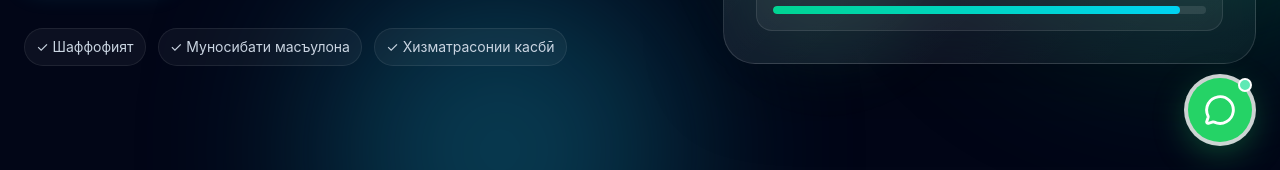
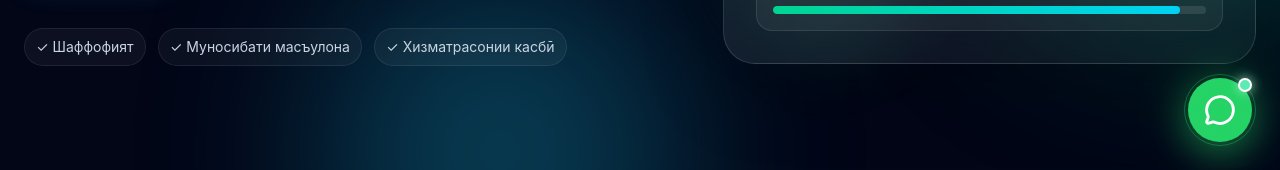
Before and after one commit to mehrvarshodiev/babr-capital, a React (Vite) app: page / in a window 1280 px wide. Shown: the part 630-800 px from the top of the page. Built offline with nearby package versions, Linux system fonts and the light colour scheme.

Commit message:
Make WhatsApp button modern with soft animated glow

```diff
--- a/src/components/WhatsAppButton/WhatsAppButton.tsx
+++ b/src/components/WhatsAppButton/WhatsAppButton.tsx
@@ -10,11 +10,13 @@ export default function WhatsAppButton() {
       rel="noopener noreferrer"
       aria-label="Связаться с Babr Capital в WhatsApp"
       title="WhatsApp Babr Capital"
-      className="group fixed bottom-5 right-5 z-[60] grid h-14 w-14 place-items-center rounded-full bg-[#25D366] text-white shadow-[0_10px_35px_rgba(37,211,102,.35)] ring-4 ring-white/80 transition-all duration-300 hover:scale-110 hover:shadow-[0_14px_42px_rgba(37,211,102,.48)] focus:outline-none focus:ring-4 focus:ring-[#25D366]/40 dark:ring-[#07111f] sm:bottom-7 sm:right-7 sm:h-16 sm:w-16"
+      className="group fixed bottom-5 right-5 z-[60] grid h-14 w-14 place-items-center rounded-full bg-[#25D366] text-white shadow-[0_12px_38px_rgba(37,211,102,.42)] transition-all duration-300 hover:scale-110 hover:shadow-[0_16px_50px_rgba(37,211,102,.58)] focus:outline-none focus:ring-4 focus:ring-[#25D366]/30 sm:bottom-7 sm:right-7 sm:h-16 sm:w-16"
     >
-      <span className="absolute inset-0 rounded-full bg-[#25D366] opacity-0 transition-opacity duration-300 group-hover:animate-ping group-hover:opacity-30" />
-      <MessageCircle size={28} strokeWidth={2.2} className="relative sm:h-8 sm:w-8" />
-      <span className="pointer-events-none absolute right-0 top-0 h-3.5 w-3.5 rounded-full border-2 border-white bg-emerald-300 dark:border-[#07111f]" />
+      <span className="pointer-events-none absolute -inset-2 rounded-full bg-[#25D366]/35 blur-xl opacity-70 animate-pulse transition-all duration-500 group-hover:scale-125 group-hover:opacity-100" />
+      <span className="pointer-events-none absolute -inset-1 rounded-full border border-[#25D366]/50 opacity-70 transition-transform duration-700 group-hover:scale-125 group-hover:rotate-180" />
+      <span className="absolute inset-0 rounded-full bg-[#25D366] opacity-0 transition-opacity duration-300 group-hover:animate-ping group-hover:opacity-25" />
+      <MessageCircle size={28} strokeWidth={2.2} className="relative z-10 sm:h-8 sm:w-8" />
+      <span className="pointer-events-none absolute right-0 top-0 z-20 h-3.5 w-3.5 rounded-full border-2 border-white bg-emerald-300 shadow-[0_0_12px_rgba(167,243,208,.9)]" />
     </a>
   );
 }
```
